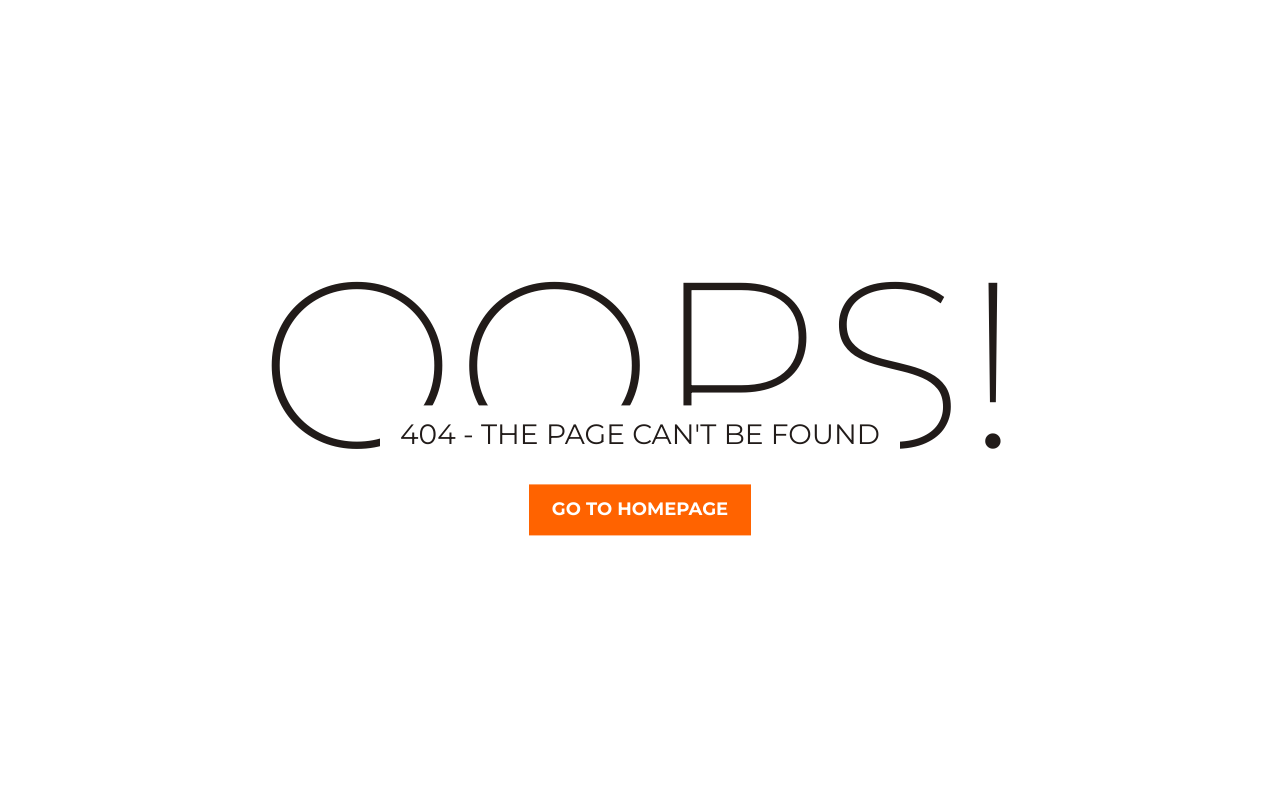
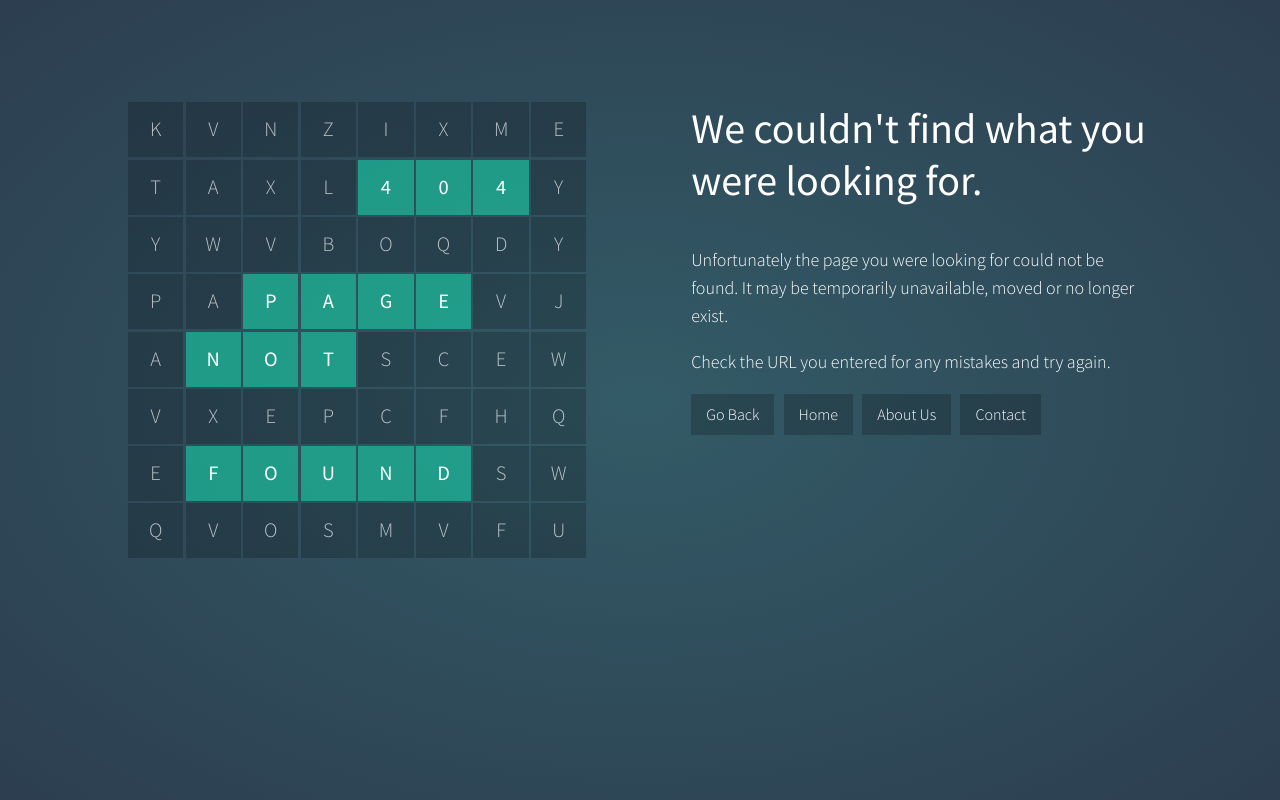
Before and after one commit to roshangardi/Python-Flask-Blog-Application, a Flask app: template flaskblog/templates/errors/404.html in a window 1280 px wide. Run offline with Flask 2, Linux system fonts and the light colour scheme; the template is opened without the code that fills it, so the values that code supplies are empty; some libraries are stand-ins or nearby versions.

Commit message:
Beautified the error pages

```diff
--- a/flaskblog/static/404.css
+++ b/flaskblog/static/404.css
@@ -1,110 +1,235 @@
-* {
-  -webkit-box-sizing: border-box;
-          box-sizing: border-box;
+@import url(https://fonts.googleapis.com/css?family=Source+Sans+Pro:400,300);
+
+body {
+	background-color: #335B67;
+	background: -ms-radial-gradient(ellipse at center,  #335B67 0%, #2C3E50 100%) fixed no-repeat;
+	background: -moz-radial-gradient(ellipse at center,  #335B67 0%, #2C3E50 100%) fixed no-repeat;
+	background: -o-radial-gradient(ellipse at center, #335B67 0%, #2C3E50 100%) fixed no-repeat;
+	background: -webkit-gradient(radial, center center, 0, center center, 497, color-stop(0, #335B67), color-stop(1, #2C3E50));
+	background: -webkit-radial-gradient(ellipse at center,  #335B67 0%, #2C3E50 100%) fixed no-repeat;
+	background: radial-gradient(ellipse at center, #335B67 0%, #2C3E50 100%) fixed no-repeat;
+	font-family: 'Source Sans Pro', sans-serif;
+	-webkit-font-smoothing: antialiased;
+	margin: 0px;
 }
 
-body {
-  padding: 0;
-  margin: 0;
+::selection {
+	background-color: rgba(0,0,0,0.2);
 }
 
-#notfound {
-  position: relative;
-  height: 100vh;
+::-moz-selection {
+	background-color: rgba(0,0,0,0.2);
 }
 
-#notfound .notfound {
-  position: absolute;
-  left: 50%;
-  top: 50%;
-  -webkit-transform: translate(-50%, -50%);
-      -ms-transform: translate(-50%, -50%);
-          transform: translate(-50%, -50%);
+
+a {
+	color: white;
+	text-decoration: none;
+	border-bottom: 1px solid rgba(255,255,255,0.5);
+	transition: all 0.5s ease;
+	-moz-transition: all 0.5s ease;
+	-o-transition: all 0.5s ease;
+	-webkit-transition: all 0.5s ease;
+	margin-right: 10px;
 }
 
-.notfound {
-  max-width: 520px;
-  width: 100%;
-  line-height: 1.4;
-  text-align: center;
+a:last-child { margin-right: 0px; }
+
+a:hover {
+	text-shadow: 0px 0px 1px rgba(255,255,255,.5);
+	border-bottom: 1px solid rgba(255,255,255,1);
 }
 
-.notfound .notfound-404 {
-  position: relative;
-  height: 200px;
-  margin: 0px auto 20px;
-  z-index: -1;
+#noscript-warning {
+	width: 100%;
+	text-align: center;
+	background-color: rgba(0,0,0,0.2);
+	font-weight: 300;
+	color: white;
+	padding-top: 10px;
+	padding-bottom: 10px;
 }
 
-.notfound .notfound-404 h1 {
-  font-family: 'Montserrat', sans-serif;
-  font-size: 236px;
-  font-weight: 200;
-  margin: 0px;
-  color: #211b19;
-  text-transform: uppercase;
-  position: absolute;
-  left: 50%;
-  top: 50%;
-  -webkit-transform: translate(-50%, -50%);
-      -ms-transform: translate(-50%, -50%);
-          transform: translate(-50%, -50%);
+
+
+/* === WRAP === */
+
+#wrap {
+	width: 80%;
+	max-width: 1400px;
+	margin:0 auto;
+	height: auto;
+	position: relative;
+	margin-top: 8%;
 }
 
-.notfound .notfound-404 h2 {
-  font-family: 'Montserrat', sans-serif;
-  font-size: 28px;
-  font-weight: 400;
-  text-transform: uppercase;
-  color: #211b19;
-  background: #fff;
-  padding: 10px 5px;
-  margin: auto;
-  display: inline-block;
-  position: absolute;
-  bottom: 0px;
-  left: 0;
-  right: 0;
+
+
+/* === MAIN TEXT CONTENT === */
+
+#main-content {
+	float: right;
+	max-width: 45%;
+	color: white;
+	font-weight: 300;
+	font-size: 18px;
+	padding-bottom: 40px;
+	line-height: 28px;
 }
 
-.notfound a {
-  font-family: 'Montserrat', sans-serif;
-  display: inline-block;
-  font-weight: 700;
-  text-decoration: none;
-  color: #fff;
-  text-transform: uppercase;
-  padding: 13px 23px;
-  background: #ff6300;
-  font-size: 18px;
-  -webkit-transition: 0.2s all;
-  transition: 0.2s all;
+#main-content h1 {
+	margin: 0px;
+	font-weight: 400;
+	font-size: 42px;
+	margin-bottom: 40px;
+	line-height: normal;
 }
 
-.notfound a:hover {
-  color: #ff6300;
-  background: #211b19;
+
+
+/* === NAVIGATION BUTTONS === */
+
+#navigation { margin-top: 2%; }
+
+#navigation a.navigation {
+	display: block;
+	float: left;
+	background-color: rgba(0,0,0,0.2);
+	padding-left: 15px;
+	padding-right: 15px;
+	color: white;
+	height: 41px;
+	line-height: 41px;
+	text-decoration: none;
+	font-size: 16px;
+	transition: all 0.5s ease;
+	-moz-transition: all 0.5s ease;
+	-o-transition: all 0.5s ease;
+	-webkit-transition: all 0.5s ease;
+	margin-right: 2%;
+	margin-bottom: 2%;
+	border-bottom: none;
 }
 
-@media only screen and (max-width: 767px) {
-  .notfound .notfound-404 h1 {
-    font-size: 148px;
-  }
+#navigation a.navigation i { line-height: 41px; }
+
+#navigation a.navigation:hover {
+	background-color: rgba(26,188,156,0.7);
+	border-bottom: none;
 }
 
-@media only screen and (max-width: 480px) {
-  .notfound .notfound-404 {
-    height: 148px;
-    margin: 0px auto 10px;
-  }
-  .notfound .notfound-404 h1 {
-    font-size: 86px;
-  }
-  .notfound .notfound-404 h2 {
-    font-size: 16px;
-  }
-  .notfound a {
-    padding: 7px 15px;
-    font-size: 14px;
-  }
+
+
+/* === WORDSEARCH === */
+
+#wordsearch {
+	width: 45%;
+	float: left;
 }
+
+#wordsearch ul {
+	margin: 0px;
+	padding: 0px;
+}
+
+#wordsearch ul li {
+	float: left;
+	width: 12%;
+	background-color: rgba(0,0,0,.2);
+	list-style: none;
+	margin-right: 0.5%;
+	margin-bottom: 0.5%;
+    padding: 0;
+    display: block;
+    text-align: center;
+    color: rgba(255,255,255,0.7);
+    text-transform: uppercase;
+    overflow: hidden;
+    font-size: 24px;
+    font-size: 1.6vw;
+    font-weight: 300;
+    transition: background-color 0.75s ease;
+    -moz-transition: background-color 0.75s ease;
+    -webkit-transition: background-color 0.75s ease;
+    -o-transition: background-color 0.75s ease;
+}
+
+#wordsearch ul li.selected {
+	background-color: rgba(26,188,156,0.7);
+	color: rgba(255,255,255,1);
+	font-weight: 400;
+}
+
+
+
+/* === SEARCH FORM === */
+
+#search { margin-top: 30px; }
+
+#search input[type='text'] {
+	width: 88%;
+	height: 41px;
+	padding-left: 15px;
+	padding-rigt: 15px;
+	box-sizing: border-box;
+	-moz-box-sizing: border-box;
+	background-color: rgba(0,0,0,0.2);
+	border: none;
+	outline: none;
+	-webkit-appearance: none;
+	font-size: 16px;
+	font-weight: 300;
+	color: white;
+	font-family: 'Source Sans Pro', sans-serif;
+	transition: all 0.5s ease;
+	-moz-transition: all 0.5s ease;
+	-o-transition: all 0.5s ease;
+	-webkit-transition: all 0.5s ease;
+	border-radius: 0px;
+}
+
+#search .input-search {
+	width: 10%;
+	float: right;
+	height: 41px;
+	background-color: rgba(0,0,0,0.2);
+	outline: none;
+	border: none;
+	-webkit-appearance: none;
+	font-family: 'Source Sans Pro', sans-serif;
+	color: white;
+	font-weight: 300;
+	font-size: 16px;
+	cursor: pointer;
+	transition: all 0.5s ease;
+	-moz-transition: all 0.5s ease;
+	-o-transition: all 0.5s ease;
+	-webkit-transition: all 0.5s ease;
+	text-align: center;
+}
+
+#search .input-search:hover {
+	background-color: rgba(26,188,156,0.7);
+}
+
+
+
+/* === RESPONSIVE CSS === */
+
+@media all and (max-width: 899px) {
+	#wrap { width: 90%; }
+}
+
+@media all and (max-width: 799px) {
+	#wrap { width: 90%; height: auto; margin-top: 40px; top: 0%; }
+	#wordsearch { width: 90%; float: none; margin:0 auto; }
+	#wordsearch ul li { font-size: 4vw; }
+	#main-content { float: none; width: 90%; max-width: 90%; margin:0 auto; margin-top: 30px; text-align: justify; }
+	#main-content h1 { text-align: left; }
+	#search input[type='text'] { width: 84%; }
+	#search .input-search { width: 15%; }
+}
+
+@media all and (max-width: 499px) {
+	#main-content h1 { font-size: 28px; }
+}
--- /dev/null
+++ b/flaskblog/static/js/index.js
@@ -0,0 +1,98 @@
+$(function () {
+    var liWidth = $("li").css("width");
+    $("li").css("height", liWidth);
+    $("li").css("lineHeight", liWidth);
+    var totalHeight = $("#wordsearch").css("width");
+    $("#wordsearch").css("height", totalHeight);
+});
+causeRepaintsOn = $("h1, h2, h3, p");
+$(window).resize(function () {
+    causeRepaintsOn.css("z-index", 1);
+});
+$(window).on('resize', function () {
+    var liWidth = $(".one").css("width");
+    $("li").css("height", liWidth);
+    $("li").css("lineHeight", liWidth);
+    var totalHeight = $("#wordsearch").css("width");
+    $("#wordsearch").css("height", totalHeight);
+});
+
+
+
+$(function () {
+    /* 4 */
+    $(this).delay(1500).queue(function () {
+        $(".one").addClass("selected");
+        $(this).dequeue();
+    })
+    /* 0 */
+    .delay(500).queue(function () {
+        $(".two").addClass("selected");
+        $(this).dequeue();
+    })
+    /* 4 */
+    .delay(500).queue(function () {
+        $(".three").addClass("selected");
+        $(this).dequeue();
+    })
+    /* P */
+    .delay(500).queue(function () {
+        $(".four").addClass("selected");
+        $(this).dequeue();
+    })
+    /* A */
+    .delay(500).queue(function () {
+        $(".five").addClass("selected");
+        $(this).dequeue();
+    })
+    /* G */
+    .delay(500).queue(function () {
+        $(".six").addClass("selected");
+        $(this).dequeue();
+    })
+    /* E */
+    .delay(500).queue(function () {
+        $(".seven").addClass("selected");
+        $(this).dequeue();
+    })
+    /* N */
+    .delay(500).queue(function () {
+        $(".eight").addClass("selected");
+        $(this).dequeue();
+    })
+    /* O */
+    .delay(500).queue(function () {
+        $(".nine").addClass("selected");
+        $(this).dequeue();
+    })
+    /* T */
+    .delay(500).queue(function () {
+        $(".ten").addClass("selected");
+        $(this).dequeue();
+    })
+    /* F */
+    .delay(500).queue(function () {
+        $(".eleven").addClass("selected");
+        $(this).dequeue();
+    })
+    /* O */
+    .delay(500).queue(function () {
+        $(".twelve").addClass("selected");
+        $(this).dequeue();
+    })
+    /* U */
+    .delay(500).queue(function () {
+        $(".thirteen").addClass("selected");
+        $(this).dequeue();
+    })
+    /* N */
+    .delay(500).queue(function () {
+        $(".fourteen").addClass("selected");
+        $(this).dequeue();
+    })
+    /* D */
+    .delay(500).queue(function () {
+        $(".fifteen").addClass("selected");
+        $(this).dequeue()
+    });
+});
--- a/flaskblog/templates/errors/404.html
+++ b/flaskblog/templates/errors/404.html
@@ -1,39 +1,105 @@
 <!DOCTYPE html>
-<html lang="en">
+<html lang="en" >
+
 <head>
-<meta charset="utf-8">
-<meta http-equiv="X-UA-Compatible" content="IE=edge">
-<meta name="viewport" content="width=device-width, initial-scale=1">
-
-<title>404 Error</title>
-
-<link href="https://fonts.googleapis.com/css?family=Montserrat:200,400,700" rel="stylesheet">
-
-<link rel="stylesheet" type="text/css" href="{{ url_for('static', filename='404.css') }}">
-
-
-<!--[if lt IE 9]>
-		  <script src="https://oss.maxcdn.com/html5shiv/3.7.3/html5shiv.min.js"></script>
-		  <script src="https://oss.maxcdn.com/respond/1.4.2/respond.min.js"></script>
-		<![endif]-->
+  <meta charset="UTF-8">
+  <title>404  PAGE  NOT  FOUND</title>
+      <link rel="stylesheet" href="{{ url_for('static', filename='404.css') }}">
 </head>
 <body>
-<div id="notfound">
-<div class="notfound">
-<div class="notfound-404">
-<h1>Oops!</h1>
-<h2>404 - The Page can't be found</h2>
-</div>
-<a href="{{ url_for('main.home') }}">Go TO Homepage</a>
-</div>
-</div>
+    <div id="wrap">
+    <div id="wordsearch">
+      <ul>
+        <li>k</li>
+        <li>v</li>
+        <li>n</li>
+        <li>z</li>
+        <li>i</li>
+        <li>x</li>
+        <li>m</li>
+        <li>e</li>
+        <li>t</li>
+        <li>a</li>
+        <li>x</li>
+        <li>l</li>
+        <li class="one">4</li>
+        <li class="two">0</li>
+        <li class="three">4</li>
+        <li>y</li>
+        <li>y</li>
+        <li>w</li>
+        <li>v</li>
+        <li>b</li>
+        <li>o</li>
+        <li>q</li>
+        <li>d</li>
+        <li>y</li>
+        <li>p</li>
+        <li>a</li>
+        <li class="four">p</li>
+        <li class="five">a</li>
+        <li class="six">g</li>
+        <li class="seven">e</li>
+        <li>v</li>
+        <li>j</li>
+        <li>a</li>
+        <li class="eight">n</li>
+        <li class="nine">o</li>
+        <li class="ten">t</li>
+        <li>s</li>
+        <li>c</li>
+        <li>e</li>
+        <li>w</li>
+        <li>v</li>
+        <li>x</li>
+        <li>e</li>
+        <li>p</li>
+        <li>c</li>
+        <li>f</li>
+        <li>h</li>
+        <li>q</li>
+        <li>e</li>
+        <li class="eleven">f</li>
+        <li class="twelve">o</li>
+        <li class="thirteen">u</li>
+        <li class="fourteen">n</li>
+        <li class="fifteen">d</li>
+        <li>s</li>
+        <li>w</li>
+        <li>q</li>
+        <li>v</li>
+        <li>o</li>
+        <li>s</li>
+        <li>m</li>
+        <li>v</li>
+        <li>f</li>
+        <li>u</li>
+      </ul>
+    </div>
 
-<script async src="https://www.googletagmanager.com/gtag/js?id=UA-23581568-13" type="d6192363cb8bf0d30be9e3eb-text/javascript"></script>
-<script type="d6192363cb8bf0d30be9e3eb-text/javascript">
-  window.dataLayer = window.dataLayer || [];
-  function gtag(){dataLayer.push(arguments);}
-  gtag('js', new Date());
-  gtag('config', 'UA-23581568-13');
-</script>
-<script src="https://ajax.cloudflare.com/cdn-cgi/scripts/7089c43e/cloudflare-static/rocket-loader.min.js" data-cf-settings="d6192363cb8bf0d30be9e3eb-|49" defer=""></script></body>
+    <div id="main-content">
+      <h1>We couldn't find what you were looking for.</h1>
+
+      <p>Unfortunately the page you were looking for could not be found. It may be
+      temporarily unavailable, moved or no longer exist.</p>
+
+      <p>Check the URL you entered for any mistakes and try again.</p>
+
+<!--      <div id="search">-->
+<!--        <form>-->
+<!--          <input type="text" placeholder="Search" />-->
+<!--        </form>-->
+<!--      </div>-->
+
+      <div id="navigation">
+        <a class="navigation" onclick="history.back(-1)" href="#">Go Back</a>
+        <a class="navigation" href="{{ url_for('main.home') }}">Home</a>
+        <a class="navigation" href="{{ url_for('main.about') }}">About Us</a>
+        <a class="navigation" href="#">Contact</a>
+      </div>
+    </div>
+  </div>
+    <script src='http://cdnjs.cloudflare.com/ajax/libs/jquery/2.1.3/jquery.min.js'></script>
+    <script  src="{{ url_for('static', filename='js/index.js') }}"></script>
+</body>
 </html>
```
